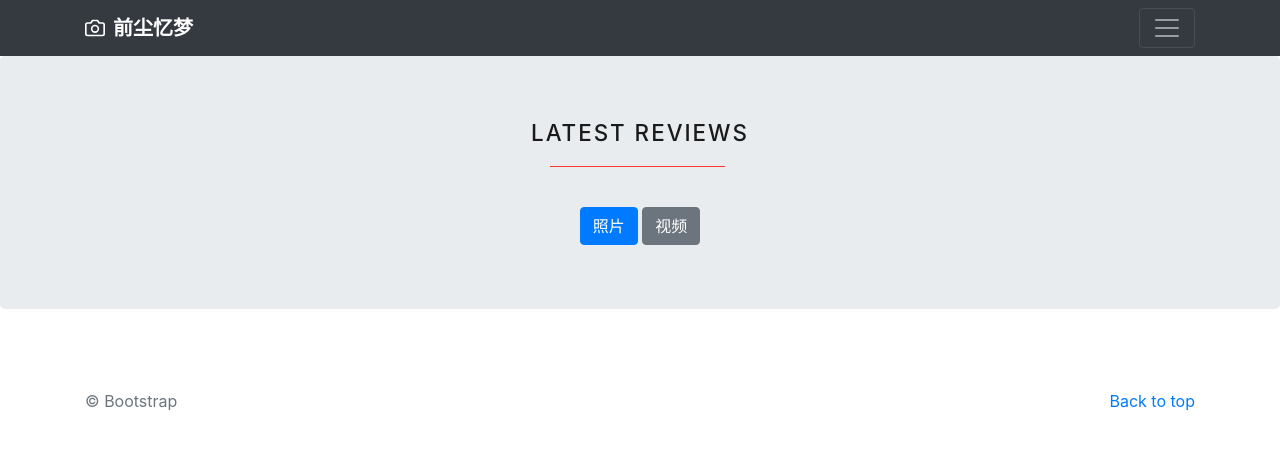
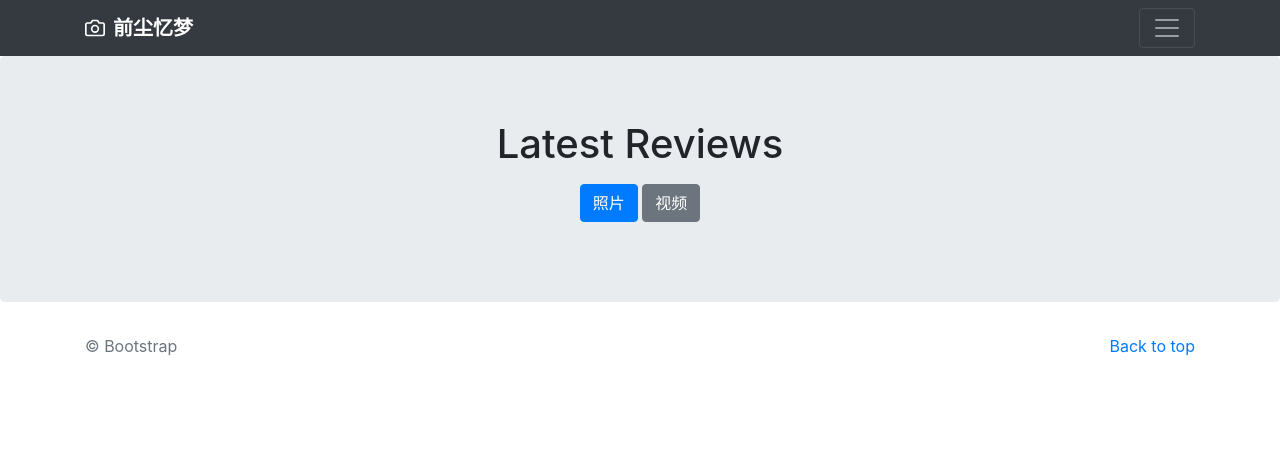
Before and after one commit to charismafight/TYE, a Django app: template templates/base.html in a window 1280 px wide. Shown: the top 464 px of the page. Run offline with Django 3.2, Linux system fonts and the light colour scheme; the template is opened without the code that fills it, so the values that code supplies are empty; some libraries are stand-ins or nearby versions.

Commit message:
finish base edition,show images and videos

```diff
--- a/static/album.css
+++ b/static/album.css
@@ -1,12 +1,19 @@
-.navbar {
-    margin-bottom: 0;
+:root {
+    --jumbotron-padding-y: 3rem;
 }
 
 .jumbotron {
-    padding-top: 6rem;
-    padding-bottom: 6rem;
+    padding-top: var(--jumbotron-padding-y);
+    padding-bottom: var(--jumbotron-padding-y);
     margin-bottom: 0;
     background-color: #fff;
+}
+
+@media (min-width: 768px) {
+    .jumbotron {
+        padding-top: calc(var(--jumbotron-padding-y) * 2);
+        padding-bottom: calc(var(--jumbotron-padding-y) * 2);
+    }
 }
 
 .jumbotron p:last-child {
@@ -67,32 +37,11 @@ footer p {
     margin-bottom: .25rem;
 }
 
-.page-title {
-    text-transform: uppercase;
-    text-align: center !important;
-    font-size: 1.4rem;
-    color: #1a1a1a;
-    letter-spacing: 2px;
-    margin-top: 0;
-    margin-bottom: 40px;
+.box-shadow {
+    box-shadow: 0 .25rem .75rem rgba(0, 0, 0, .05);
 }
 
-.page-title > span {
-    position: relative;
-    display: inline-block;
-    padding-bottom: 20px;
+.video {
+    width: 100%;
+    height: 100%;
 }
-
-.page-title > span:after {
-    position: absolute;
-    left: calc(50% - 90px);
-    bottom: 0;
-    width: 175px;
-    height: 1px;
-    background: #ff3530;
-    content: "";
-}
-
-*, :after, :before {
-    box-sizing: border-box;
-}
--- a/static/main.js
+++ b/static/main.js
@@ -13,3 +13,18 @@ function selectSection(a) {
         $("#divVideo").show();
     }
 }
+
+$(function () {
+    //video play
+    $('video').click(function () {
+        if ($(this).hasClass('pause')) {
+            $(this).trigger("play");
+            $(this).removeClass('pause');
+            $(this).addClass('play');
+        } else {
+            $(this).trigger("pause");
+            $(this).removeClass('play');
+            $(this).addClass('pause');
+        }
+    });
+});
--- a/templates/base.html
+++ b/templates/base.html
@@ -9,14 +9,14 @@
     <title>小太一大世界</title>
     <link rel="stylesheet" href="https://maxcdn.bootstrapcdn.com/bootstrap/4.0.0-beta.3/css/bootstrap.min.css"
           integrity="sha384-Zug+QiDoJOrZ5t4lssLdxGhVrurbmBWopoEl+M6BdEfwnCJZtKxi1KgxUyJq13dy" crossorigin="anonymous">
-    <link rel="stylesheet" href="{% static "album.css" %}">
     <link href="https://stackpath.bootstrapcdn.com/bootstrap/4.1.3/css/bootstrap.min.css" rel="stylesheet"
           integrity="sha384-MCw98/SFnGE8fJT3GXwEOngsV7Zt27NXFoaoApmYm81iuXoPkFOJwJ8ERdknLPMO" crossorigin="anonymous">
-    <link href="{% static 'thickbox.css' %}" rel="stylesheet">
     <script src="https://code.jquery.com/jquery-3.3.1.min.js"
             integrity="sha256-FgpCb/KJQlLNfOu91ta32o/NMZxltwRo8QtmkMRdAu8=" crossorigin="anonymous"></script>
     <link rel="shortcut icon" href="{% static 'favicon.ico' %}"/>
     <script src="{% static 'main.js' %}"></script>
+    <link href="{% static 'thickbox.css' %}" rel="stylesheet">
+    <script src="{% static 'thickbox.js' %}"></script>
 </head>
 
 <body>
@@ -82,7 +82,7 @@
 
         {% endblock %}
     </div>
-    <div id="divVideo">
+    <div id="divVideo" style="display: none;">
         {% block blockVideo %}
 
         {% endblock %}
--- a/templates/videos.html
+++ b/templates/videos.html
@@ -1,12 +1,11 @@
 {% load staticfiles %}
 {% load static %}
-<script src="{% static 'thickbox.js' %}"></script>
 <div class="album text-muted">
     <div class="container">
         <div class="row">
             {% if videos %}
                 {% for a in videos %}
-                    <div class="videoDiv">
+                    <div class="col-md-4">
                         <video src="{% get_media_prefix %}{{ a.file }}" controls="controls" class="video"></video>
                         <p class="card-text">{{ a.description }}</p>
                         <p class="card-text">{{ a.pub_date }}</p>
```
Also changed, not shown: other parts of static/album.css (+0 -37 lines), templates/album.html (+27 -11 lines), templates/test.html (deleted, +0 -11 lines), db.sqlite3.
